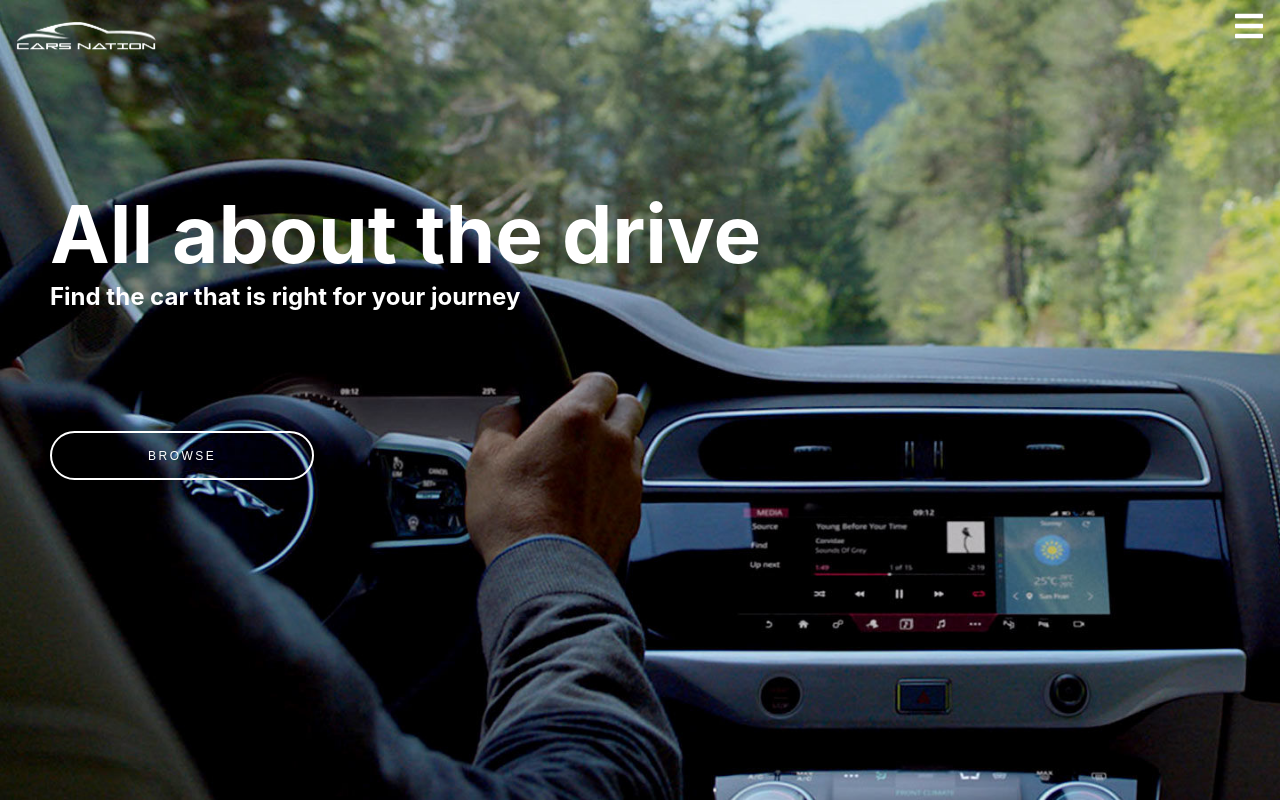
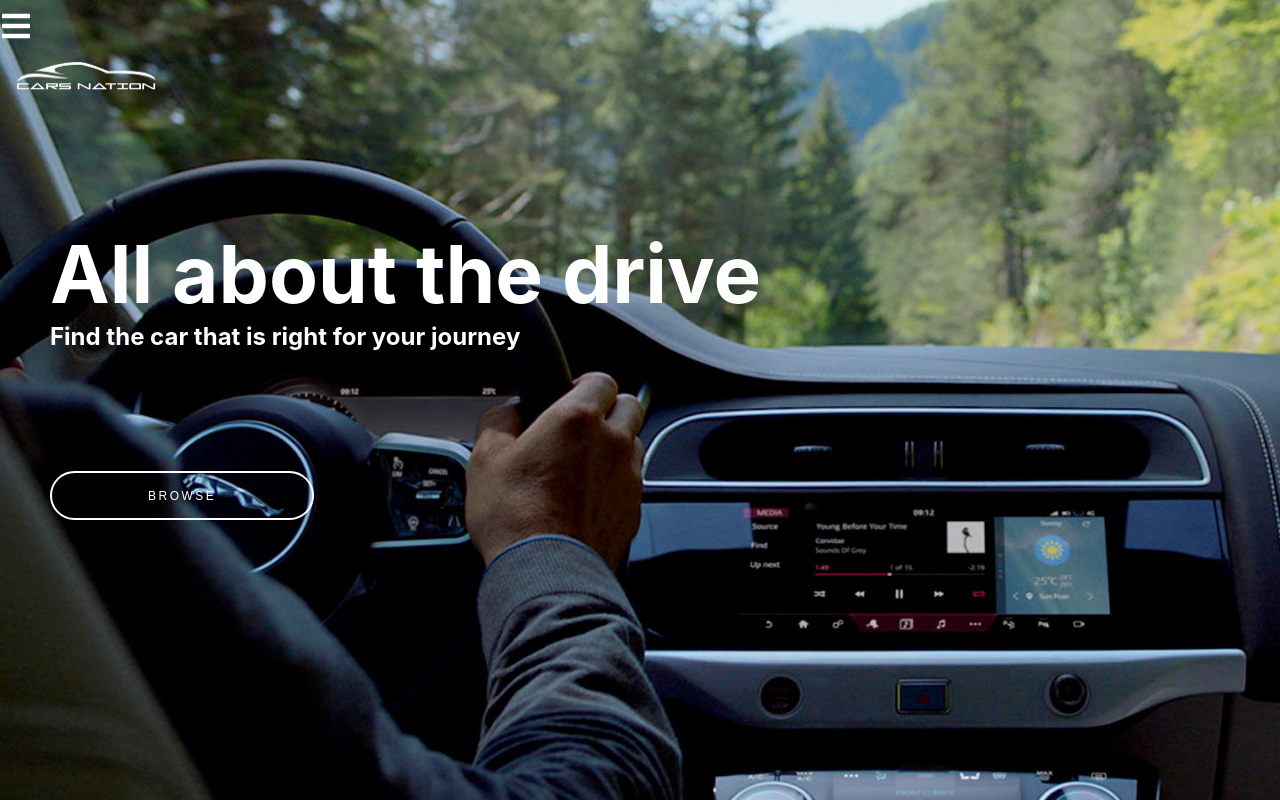
Before and after one commit to DonVlad1/m40Group1Front-End, a React (Create React App) app: page / in a window 1280 px wide. Built offline with nearby package versions, Linux system fonts and the light colour scheme.

Commit message:
app.js now running pages, css just needs tweeking

```diff
--- a/src/App.js
+++ b/src/App.js
@@ -1,22 +1,20 @@
 import './App.css';
 import Navbar from './components/Navbar';
-import { BrowserRouter as Router} from 'react-router-dom';
+import { BrowserRouter, Routes, Route} from 'react-router-dom';
+import PostCreate from "./pages/postCreate"
+import Home from "./pages/home"
 
 function App() {
   return (
+    <BrowserRouter>
       <div className="App">
-          <img src='./images/carlogo.png' alt=''/>
-          <h1>All about the drive</h1>
-          <h2>Find the car that is right for your journey</h2>
-          <div className='btn'>
-          <button>Browse</button>
-          </div>
-          <div className='icon'>
-          <Router>
-           <Navbar />
-          </Router>
-          </div>
+        <Navbar />
+        <Routes>
+          <Route path='/' element = {<Home />} />
+          <Route path='/postCreate' element = {<PostCreate />} />
+        </Routes>
       </div>
+    </BrowserRouter>
   );
 }
 
--- a/src/components/sidebar.js
+++ b/src/components/sidebar.js
@@ -12,7 +12,7 @@ export const Sidebar = [
   },
   {
     title: 'LIST A VEHICLE',
-    // path: '/reports',
+    path: '/PostCreate',
     cName: 'nav-text'
   },
   {
--- a/src/index.js
+++ b/src/index.js
@@ -2,7 +2,6 @@ import React from 'react';
 import ReactDOM from 'react-dom/client';
 import './index.css';
 import App from './App';
-import reportWebVitals from './reportWebVitals';
 
 const root = ReactDOM.createRoot(document.getElementById('root'));
 root.render(
@@ -14,4 +13,3 @@ root.render(
 // If you want to start measuring performance in your app, pass a function
 // to log results (for example: reportWebVitals(console.log))
 // or send to an analytics endpoint. Learn more: https://bit.ly/CRA-vitals
-reportWebVitals();
--- /dev/null
+++ b/src/pages/home.js
@@ -0,0 +1,19 @@
+import React from "react"
+
+function Home() {
+    return (
+        <>
+            <img src='./images/carlogo.png' alt=''/>
+            <h1>All about the drive</h1>
+            <h2>Find the car that is right for your journey</h2>
+            <div className='btn'>
+                <button>Browse</button>
+            </div>
+            <div className='icon'>
+
+            </div>
+        </>
+    )
+}
+
+export default Home
--- /dev/null
+++ b/src/pages/postCreate.js
@@ -0,0 +1,11 @@
+import React from "react"
+
+function PostCreate() {
+    return (
+        <div>
+            <h1>Please Work</h1>
+        </div>
+    )
+}
+
+export default PostCreate
--- a/src/reportWebVitals.js
+++ /dev/null
@@ -1,13 +0,0 @@
-const reportWebVitals = onPerfEntry => {
-  if (onPerfEntry && onPerfEntry instanceof Function) {
-    import('web-vitals').then(({ getCLS, getFID, getFCP, getLCP, getTTFB }) => {
-      getCLS(onPerfEntry);
-      getFID(onPerfEntry);
-      getFCP(onPerfEntry);
-      getLCP(onPerfEntry);
-      getTTFB(onPerfEntry);
-    });
-  }
-};
-
-export default reportWebVitals;
```
Also changed, not shown: src/setupTests.js (deleted, +0 -5 lines), src/logo.svg (deleted).
